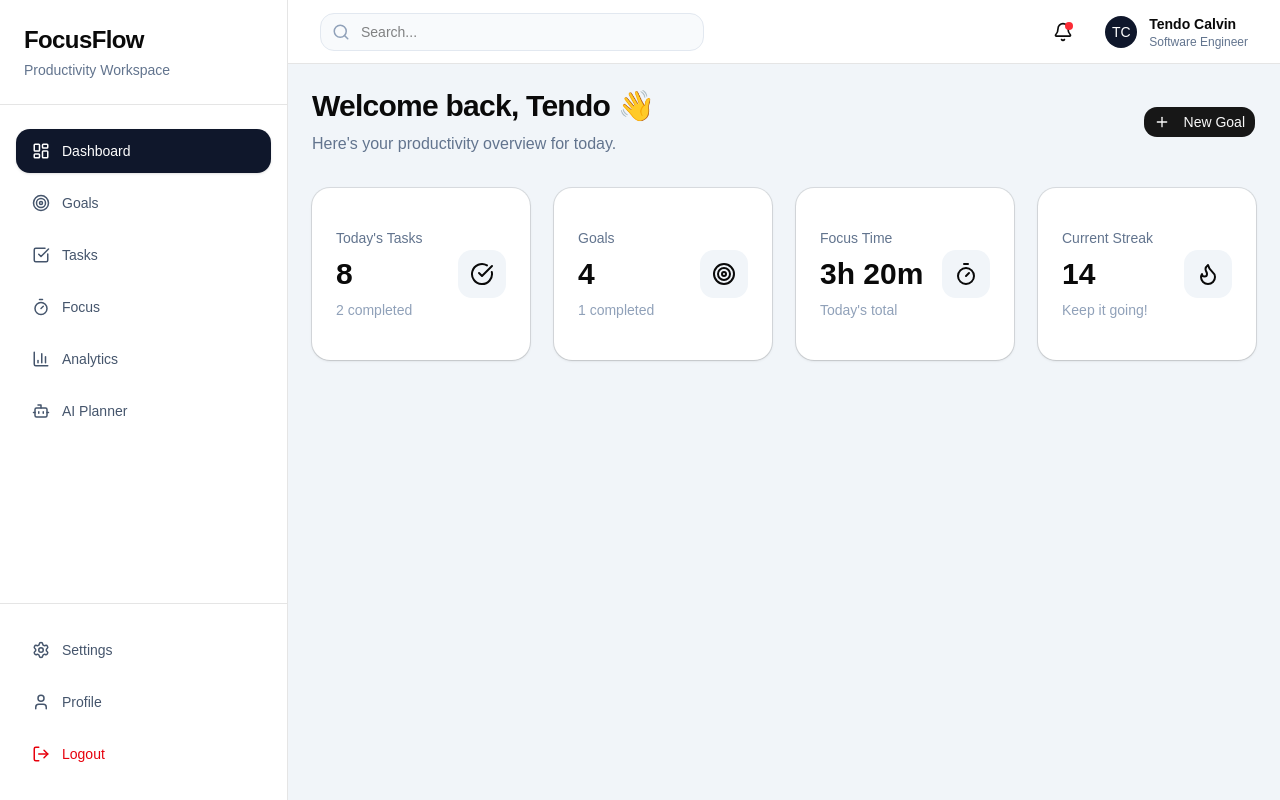
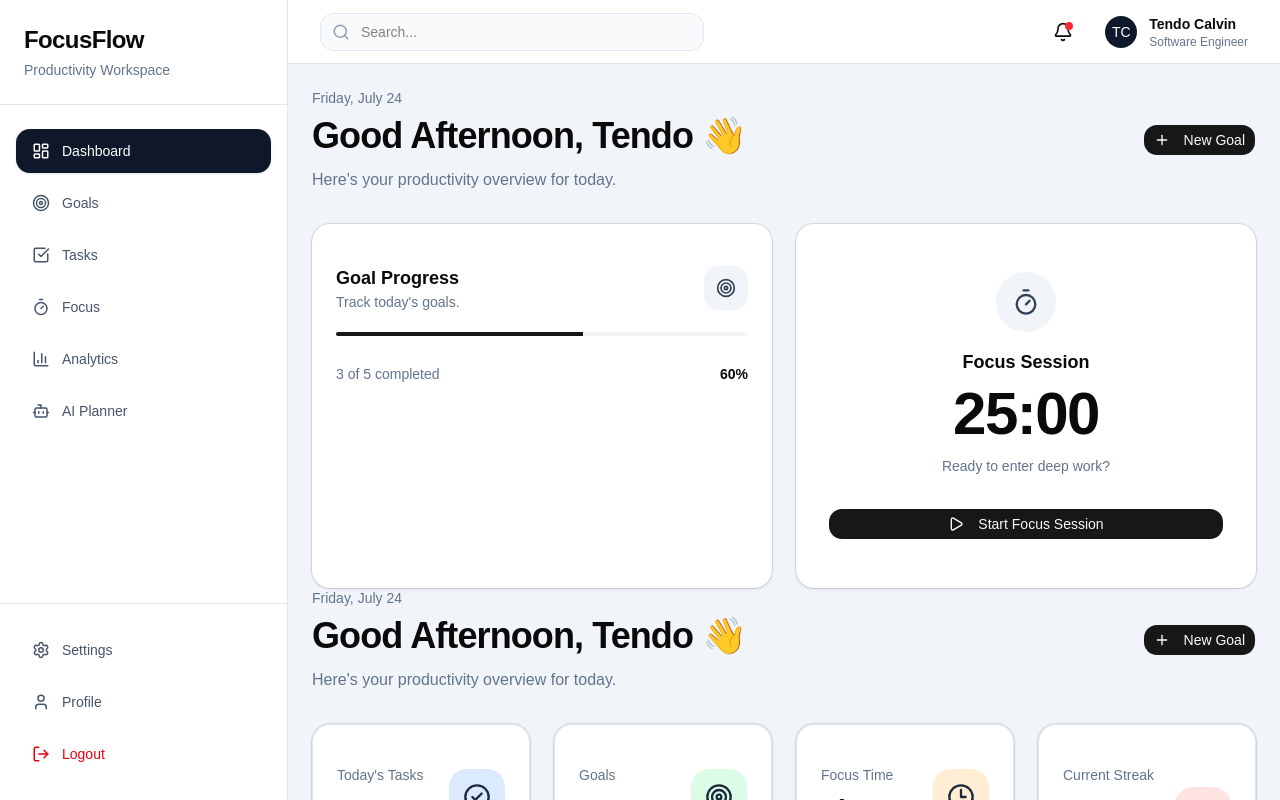
Before and after one commit to tendocalvin1/FocusFlow, a React (Vite) app in the folder Frontend/focusflow-frontend/: page / in a window 1280 px wide. Built offline with nearby package versions, Linux system fonts and the light colour scheme.

Commit message:
feat: add FocusTimerCard, GoalProgressCard, and StatsGrid components; update Dashboard page layout and greeting logic

```diff
--- a/Frontend/focusflow-frontend/src/components/dashboard/DashboardHeader.jsx
+++ b/Frontend/focusflow-frontend/src/components/dashboard/DashboardHeader.jsx
@@ -2,22 +2,47 @@ import { Button } from "@/components/ui/button";
 import { Plus } from "lucide-react";
 
 function DashboardHeader() {
+
+  const hour = new Date().getHours();
+
+  let greeting = "Good Evening";
+
+  if (hour < 12) {
+    greeting = "Good Morning";
+  } else if (hour < 18) {
+    greeting = "Good Afternoon";
+  }
+
+  const today = new Date().toLocaleDateString("en-US", {
+    weekday: "long",
+    month: "long",
+    day: "numeric",
+  });
+
   return (
-    <div className="mb-8 flex items-center justify-between">
+    <div className="flex items-center justify-between">
+
       <div>
-        <h1 className="text-3xl font-bold tracking-tight">
-          Welcome back, Tendo 👋
+
+        <p className="text-sm text-slate-500">
+          {today}
+        </p>
+
+        <h1 className="mt-2 text-4xl font-bold tracking-tight">
+          {greeting}, Tendo 👋
         </h1>
 
-        <p className="mt-2 text-slate-500">
+        <p className="mt-3 text-slate-500">
           Here's your productivity overview for today.
         </p>
+
       </div>
 
       <Button className="rounded-xl">
         <Plus className="mr-2 h-4 w-4" />
         New Goal
       </Button>
+
     </div>
   );
 }
--- a/Frontend/focusflow-frontend/src/components/dashboard/FocusTimerCard.jsx
+++ b/Frontend/focusflow-frontend/src/components/dashboard/FocusTimerCard.jsx
@@ -0,0 +1,54 @@
+import { Card, CardContent } from "@/components/ui/card";
+import { Button } from "@/components/ui/button";
+import { Timer, Play } from "lucide-react";
+
+function FocusTimerCard() {
+    return (
+        <Card className="rounded-2xl border-slate-200 shadow-sm">
+
+            <CardContent className="flex flex-col items-center justify-center p-8">
+
+                <div className="mb-4 rounded-full bg-slate-100 p-4">
+
+                    <Timer
+                        size={28}
+                        className="text-slate-700"
+                    />
+
+                </div>
+
+                <h2 className="text-lg font-semibold">
+
+                    Focus Session
+
+                </h2>
+
+                <p className="mt-2 text-6xl font-bold tracking-tight">
+
+                    25:00
+
+                </p>
+
+                <p className="mt-3 text-sm text-slate-500">
+
+                    Ready to enter deep work?
+
+                </p>
+
+                <Button
+                    className="mt-8 w-full rounded-xl"
+                >
+
+                    <Play className="mr-2 h-4 w-4" />
+
+                    Start Focus Session
+
+                </Button>
+
+            </CardContent>
+
+        </Card>
+    );
+}
+
+export default FocusTimerCard;
--- a/Frontend/focusflow-frontend/src/components/dashboard/GoalProgressCard.jsx
+++ b/Frontend/focusflow-frontend/src/components/dashboard/GoalProgressCard.jsx
@@ -0,0 +1,67 @@
+import { Card, CardContent } from "@/components/ui/card";
+import { Progress } from "@/components/ui/progress";
+import { Target } from "lucide-react";
+
+function GoalProgressCard() {
+    const completedGoals = 3;
+    const totalGoals = 5;
+
+    const percentage = Math.round(
+        (completedGoals / totalGoals) * 100
+    );
+
+    return (
+        <Card className="rounded-2xl border-slate-200 shadow-sm">
+
+            <CardContent className="space-y-5 p-6">
+
+                <div className="flex items-center justify-between">
+
+                    <div>
+
+                        <h2 className="text-lg font-semibold">
+                            Goal Progress
+                        </h2>
+
+                        <p className="text-sm text-slate-500">
+                            Track today's goals.
+                        </p>
+
+                    </div>
+
+                    <div className="rounded-xl bg-slate-100 p-3">
+
+                        <Target className="h-5 w-5 text-slate-700" />
+
+                    </div>
+
+                </div>
+
+                <Progress
+                    value={percentage}
+                    className="h-3"
+                />
+
+                <div className="flex items-center justify-between text-sm">
+
+                    <span className="text-slate-500">
+
+                        {completedGoals} of {totalGoals} completed
+
+                    </span>
+
+                    <span className="font-semibold">
+
+                        {percentage}%
+
+                    </span>
+
+                </div>
+
+            </CardContent>
+
+        </Card>
+    );
+}
+
+export default GoalProgressCard;
--- /dev/null
+++ b/Frontend/focusflow-frontend/src/components/dashboard/StatCard.jsx
@@ -0,0 +1,34 @@
+import { Card, CardContent } from "@/components/ui/card";
+
+function StatCard({
+  title,
+  value,
+  icon: Icon,
+  color = "bg-slate-100",
+}) {
+  return (
+    <Card className="rounded-2xl border border-slate-200 shadow-sm transition hover:shadow-md">
+      <CardContent className="flex items-center justify-between p-6">
+
+        <div>
+          <p className="text-sm font-medium text-slate-500">
+            {title}
+          </p>
+
+          <h2 className="mt-2 text-3xl font-bold text-slate-900">
+            {value}
+          </h2>
+        </div>
+
+        <div
+          className={`flex h-14 w-14 items-center justify-center rounded-2xl ${color}`}
+        >
+          <Icon className="h-7 w-7 text-slate-800" />
+        </div>
+
+      </CardContent>
+    </Card>
+  );
+}
+
+export default StatCard;
--- /dev/null
+++ b/Frontend/focusflow-frontend/src/components/dashboard/StatsGrid.jsx
@@ -0,0 +1,53 @@
+import {
+  CheckCircle2,
+  Target,
+  Clock3,
+  Flame,
+} from "lucide-react";
+
+import StatCard from "./StatCard";
+
+function StatsGrid() {
+  const stats = [
+    {
+      title: "Today's Tasks",
+      value: 8,
+      icon: CheckCircle2,
+      color: "bg-blue-100",
+    },
+    {
+      title: "Goals",
+      value: 3,
+      icon: Target,
+      color: "bg-green-100",
+    },
+    {
+      title: "Focus Time",
+      value: "4h 20m",
+      icon: Clock3,
+      color: "bg-orange-100",
+    },
+    {
+      title: "Current Streak",
+      value: "14 Days",
+      icon: Flame,
+      color: "bg-red-100",
+    },
+  ];
+
+  return (
+    <section className="grid gap-6 sm:grid-cols-2 xl:grid-cols-4">
+      {stats.map((stat) => (
+        <StatCard
+          key={stat.title}
+          title={stat.title}
+          value={stat.value}
+          icon={stat.icon}
+          color={stat.color}
+        />
+      ))}
+    </section>
+  );
+}
+
+export default StatsGrid;
--- a/Frontend/focusflow-frontend/src/pages/Dashboard/Dashboard.jsx
+++ b/Frontend/focusflow-frontend/src/pages/Dashboard/Dashboard.jsx
@@ -1,55 +1,43 @@
+import StatsGrid from "../../components/dashboard/StatsGrid";
 import DashboardHeader from "@/components/dashboard/DashboardHeader";
 import AnalyticsCard from "@/components/dashboard/AnalyticsCard";
-
-import {
-    CheckCircle,
-    Target,
-    Timer,
-    Flame,
-} from "lucide-react";
+import GoalProgressCard from "@/components/dashboard/GoalProgressCard";
+import FocusTimerCard from "@/components/dashboard/FocusTimerCard";
 
 function Dashboard() {
+    return (
+        <>
+            <DashboardHeader />
 
-    return (
-
-        <>
-
-            <DashboardHeader />
+            {/* Top Analytics Cards */}
 
             <div className="grid gap-6 md:grid-cols-2 xl:grid-cols-4">
 
-                <AnalyticsCard
-                    title="Today's Tasks"
-                    value="8"
-                    subtitle="2 completed"
-                    icon={<CheckCircle />}
-                />
+                {/* Your AnalyticsCard components */}
 
-                <AnalyticsCard
-                    title="Goals"
-                    value="4"
-                    subtitle="1 completed"
-                    icon={<Target />}
-                />
+            </div>
 
-                <AnalyticsCard
-                    title="Focus Time"
-                    value="3h 20m"
-                    subtitle="Today's total"
-                    icon={<Timer />}
-                />
+            {/* Second Row */}
 
-                <AnalyticsCard
-                    title="Current Streak"
-                    value="14"
-                    subtitle="Keep it going!"
-                    icon={<Flame />}
-                />
+           <div className="mt-8 grid gap-6 lg:grid-cols-2">
+
+                <GoalProgressCard />
+
+                <FocusTimerCard />
+
+            </div>
+
+
+            <div className="space-y-8">
+
+                <DashboardHeader />
+
+                <StatsGrid />
+
 
             </div>
 
         </>
-
     );
 }
 
--- a/Frontend/focusflow-frontend/vite.config.js
+++ b/Frontend/focusflow-frontend/vite.config.js
@@ -1,9 +1,14 @@
 import { defineConfig } from "vite";
 import react from "@vitejs/plugin-react";
+import tailwindcss from "@tailwindcss/vite";
 import path from "path";
 
 export default defineConfig({
-  plugins: [react()],
+  plugins: [
+    react(),
+    tailwindcss(),
+  ],
+
   resolve: {
     alias: {
       "@": path.resolve(__dirname, "./src"),
```
